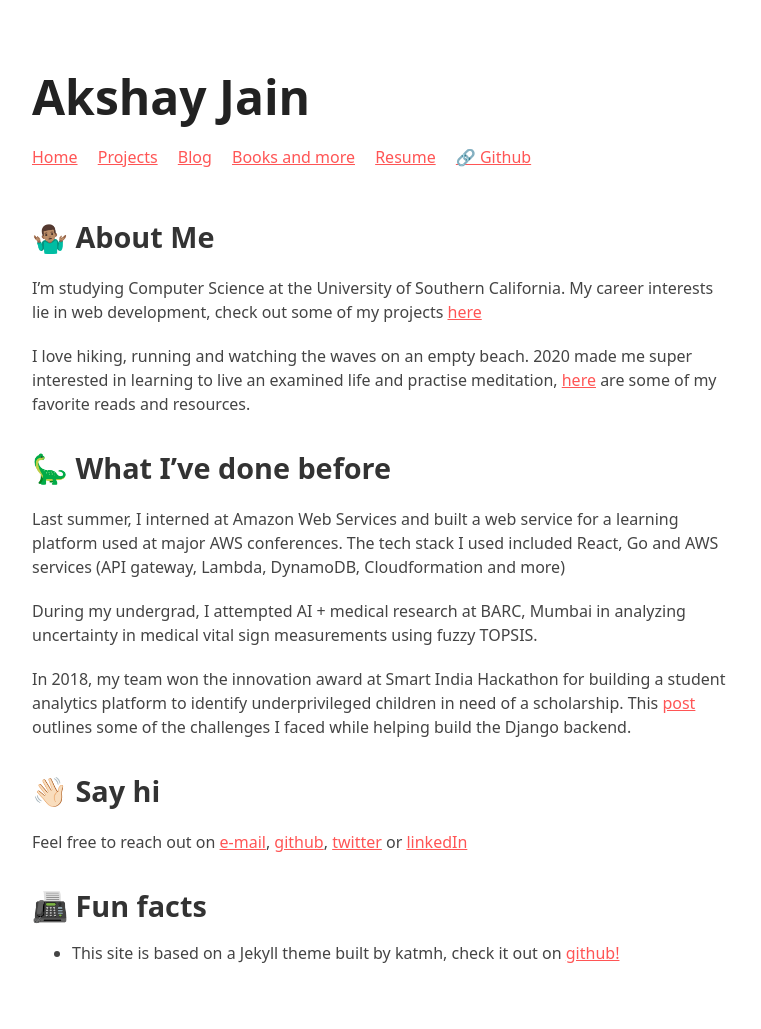
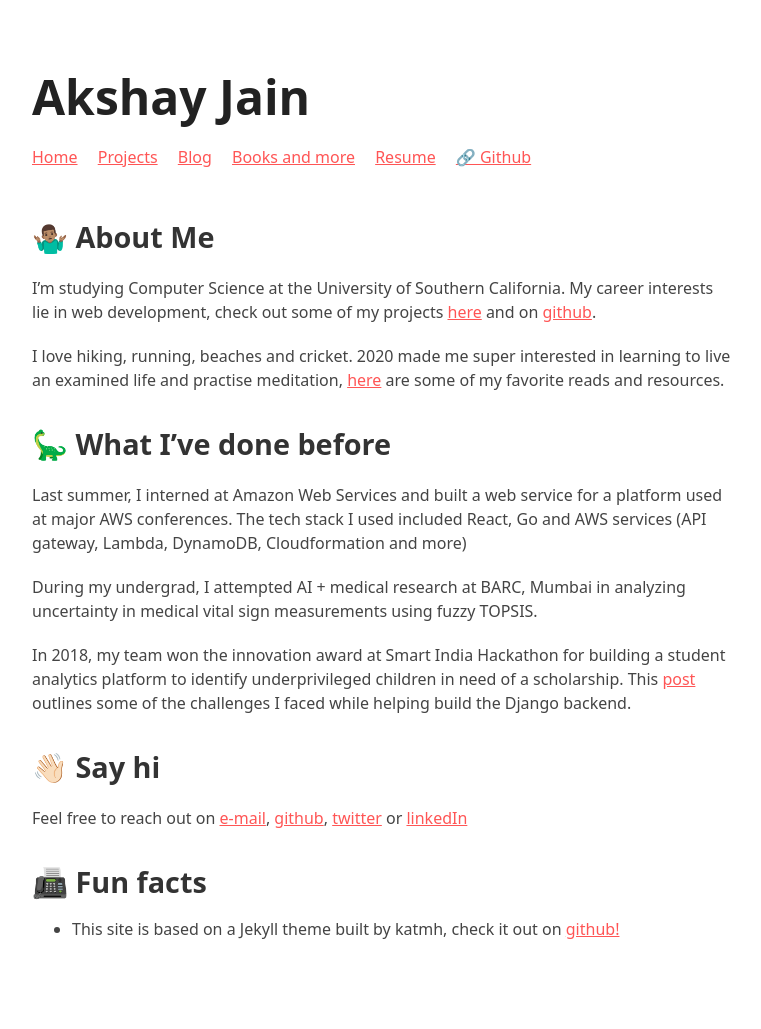
Before and after one commit to pixelexel/pixelexel.github.io, a Jekyll site: the page built from index.md, in a window 1280 px wide. Shown: the whole page, without its empty margins (258-1019 px from the left). Built offline with Jekyll 4.4.1, drawn with Linux system fonts in a browser that asks for light colours; our own code applies the rules of GitHub Pages for plain Markdown files; after the commit the page ends 1005 px from its top, so only the background shows below that.

Commit message:
update bio and post

```diff
--- a/index.md
+++ b/index.md
@@ -3,21 +3,21 @@
 
 ## 🤷🏽‍♂️ About Me
 
-I'm studying Computer Science at the University of Southern California. My career interests lie in web development, check out some of my projects [here](projects)
+I'm studying Computer Science at the University of Southern California. My career interests lie in web development, check out some of my projects [here](projects) and on [github](https://github.com/pixelexel).
 
-I love hiking, running and watching the waves on an empty beach. 2020 made me super interested in learning to live an examined life and practise meditation, [here](/books&more) are some of my favorite reads and resources.
+I love hiking, running, beaches and cricket. 2020 made me super interested in learning to live an examined life and practise meditation, [here](/books&more) are some of my favorite reads and resources.
 
 ## 🦕 What I've done before
 
-Last summer, I interned at Amazon Web Services and built a web service for a learning platform used at major AWS conferences. The tech stack I used included React, Go and AWS services (API gateway, Lambda, DynamoDB, Cloudformation and more)
+Last summer, I interned at Amazon Web Services and built a web service for a platform used at major AWS conferences. The tech stack I used included React, Go and AWS services (API gateway, Lambda, DynamoDB, Cloudformation and more)
 
 During my undergrad, I attempted AI + medical research at BARC, Mumbai in analyzing uncertainty in medical vital sign measurements using fuzzy TOPSIS.
 
-In 2018, my team won the innovation award at Smart India Hackathon for building a student analytics platform to identify underprivileged children in need of a scholarship. This [post](https://medium.com/@pixelexel/field-matching-mapping-django-model-attributes-to-a-custom-pandas-data-frame-or-csv-excel-sheet-5ee89b698faf) outlines some of the challenges I faced while helping build the Django backend.
+In 2018, my team won the innovation award at Smart India Hackathon for building a student analytics platform to identify underprivileged children in need of a scholarship. This [post](/mapping-external-data-to-django-model-attributes) outlines some of the challenges I faced while helping build the Django backend.
 
 ## 👋🏻 Say hi
 
-Feel free to reach out on [e-mail](mailto:akshaydi@usc.edu), [github](https://twitter.com/pixelexel), [twitter](https://twitter.com/pixelexel) or [linkedIn](https://www.linkedin.com/in/akshayjp/)
+Feel free to reach out on [e-mail](mailto:akshaydi@usc.edu), [github](https://github.com/pixelexel), [twitter](https://twitter.com/pixelexel) or [linkedIn](https://www.linkedin.com/in/akshayjp/)
 
 ## 📠 Fun facts
 
```
Also changed, not shown: _posts/2018-03-04-Mapping-external-data-to-Django-model-attributes.md (+2 -0 lines), assets/form.png (added).
